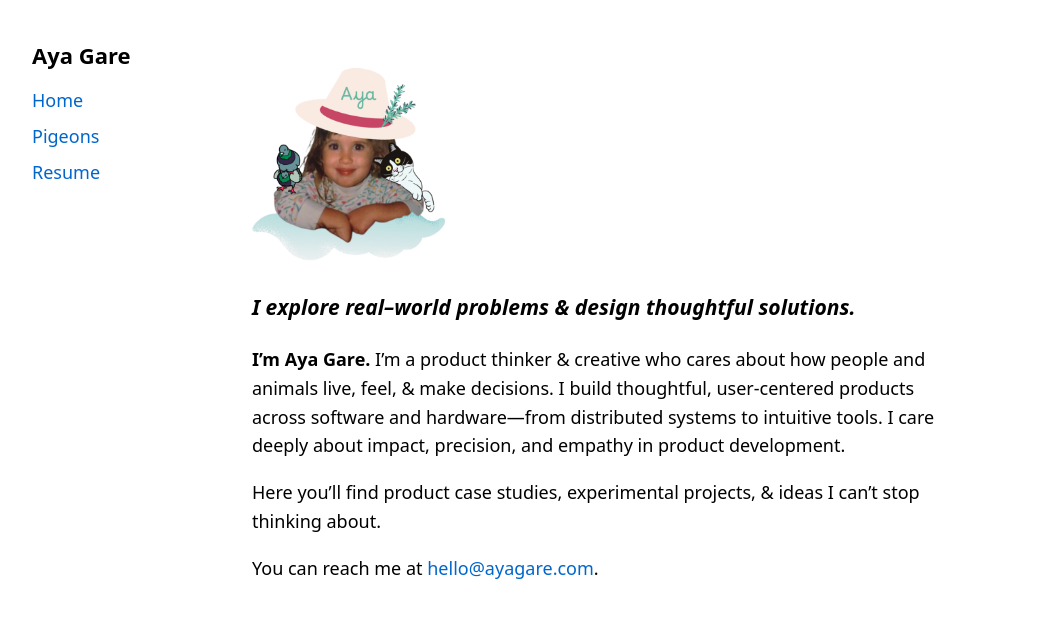
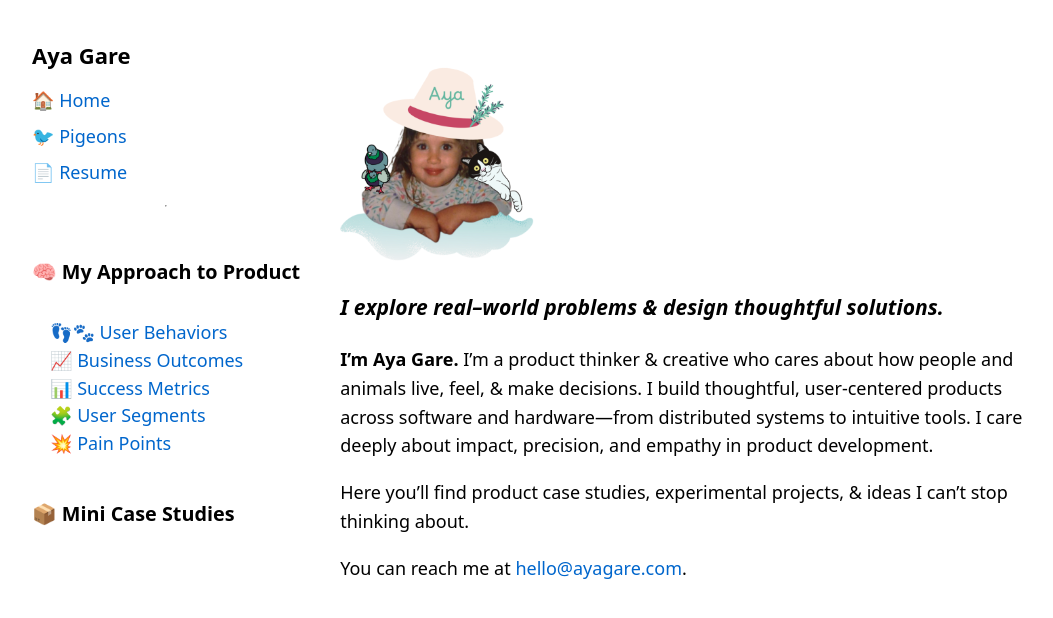
Before and after one commit to luxinflore/luxinflore.github.io, a Jekyll site: the page built from index.md, in a window 1280 px wide. Shown: the top 618 px of the page, without its empty margins (8-1061 px from the left). Built offline with Jekyll 4.4.1, drawn with Linux system fonts in a browser that asks for light colours.

Commit message:
Add headers and sections in nav

```diff
--- a/_includes/nav.html
+++ b/_includes/nav.html
@@ -1,8 +1,24 @@
 <div class="sidebar">
   <h2>Aya Gare</h2>
-<nav>
-  <a class="cat-hover-link" href="/">Home</a>
-  <a class="cat-hover-link" href="/pigeons">Pigeons</a>
-  <a class="cat-hover-link" href="/resume">Resume</a>
-</nav>
+  <nav>
+    <a class="cat-hover-link" href="/">🏠 Home</a>
+    <a class="cat-hover-link" href="/pigeons">🐦 Pigeons</a>
+    <a class="cat-hover-link" href="/resume">📄 Resume</a>
+
+    <hr>
+
+    <h3>🧠 My Approach to Product</h3>
+    <ul class="nav-sublist">
+      <li><a class="cat-hover-link" href="/user-behaviors">👣🐾 User Behaviors</a></li>
+      <li><a class="cat-hover-link" href="/business-outcomes">📈 Business Outcomes</a></li>
+      <li><a class="cat-hover-link" href="/success-metrics">📊 Success Metrics</a></li>
+      <li><a class="cat-hover-link" href="/user-segments">🧩 User Segments</a></li>
+      <li><a class="cat-hover-link" href="/pain-points">💥 Pain Points</a></li>
+    </ul>
+
+    <h3>📦 Mini Case Studies</h3>
+    <ul class="nav-sublist">
+      <!-- Add more as needed -->
+    </ul>
+  </nav>
 </div>
--- a/style.css
+++ b/style.css
@@ -184,3 +184,19 @@ a:hover::after {
     margin: 0 auto 1em auto;
   }
 }
+
+.nav-sublist {
+  list-style: none;
+  padding-left: 1em;
+  margin: 0;
+}
+
+.nav-sublist li {
+  margin: 0.2em 0;
+}
+
+.sidebar h3 {
+  margin-top: 1.5em;
+  font-size: 1.1em;
+  font-weight: bold;
+}
```
Also changed, not shown: approach.md (added, +111 -0 lines).
